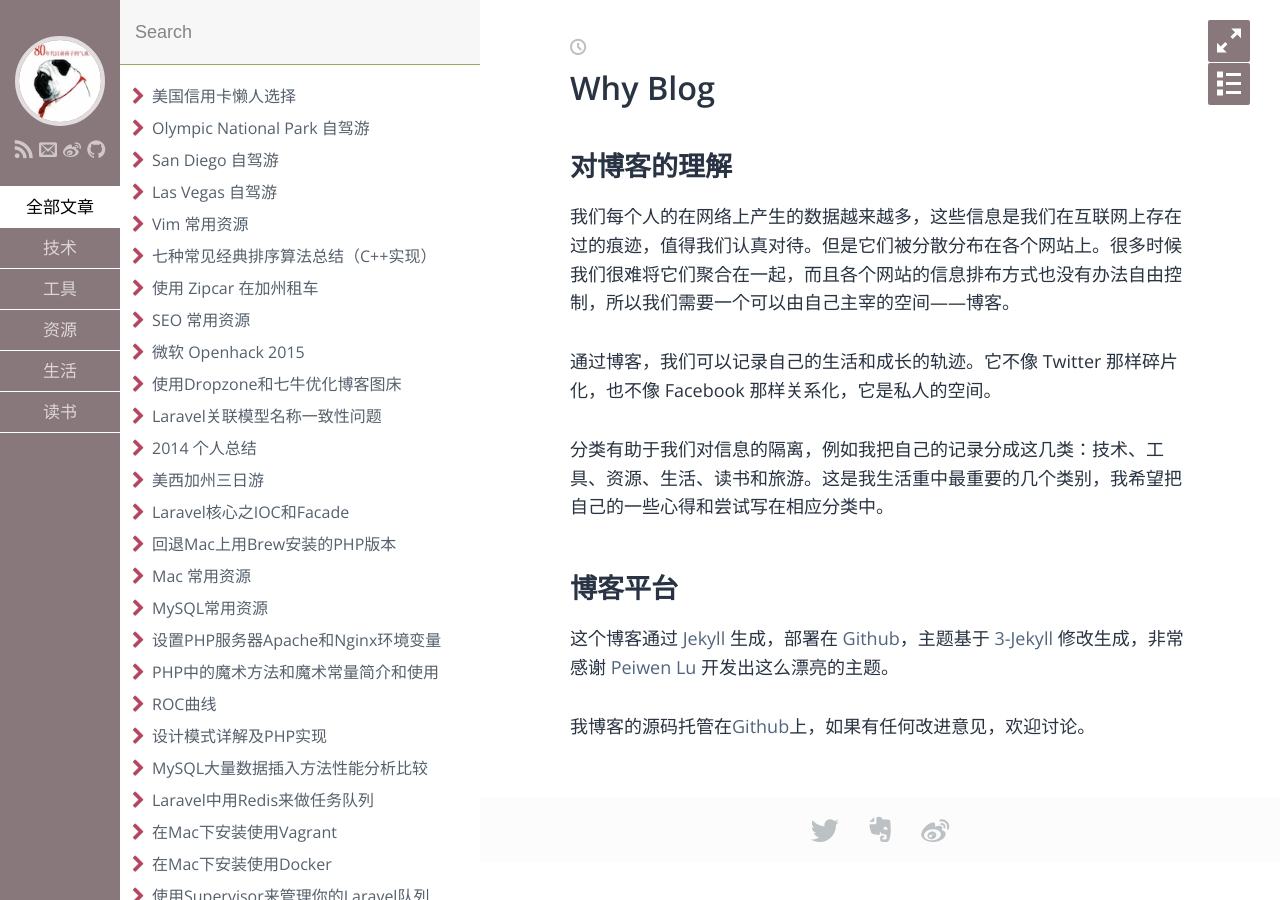
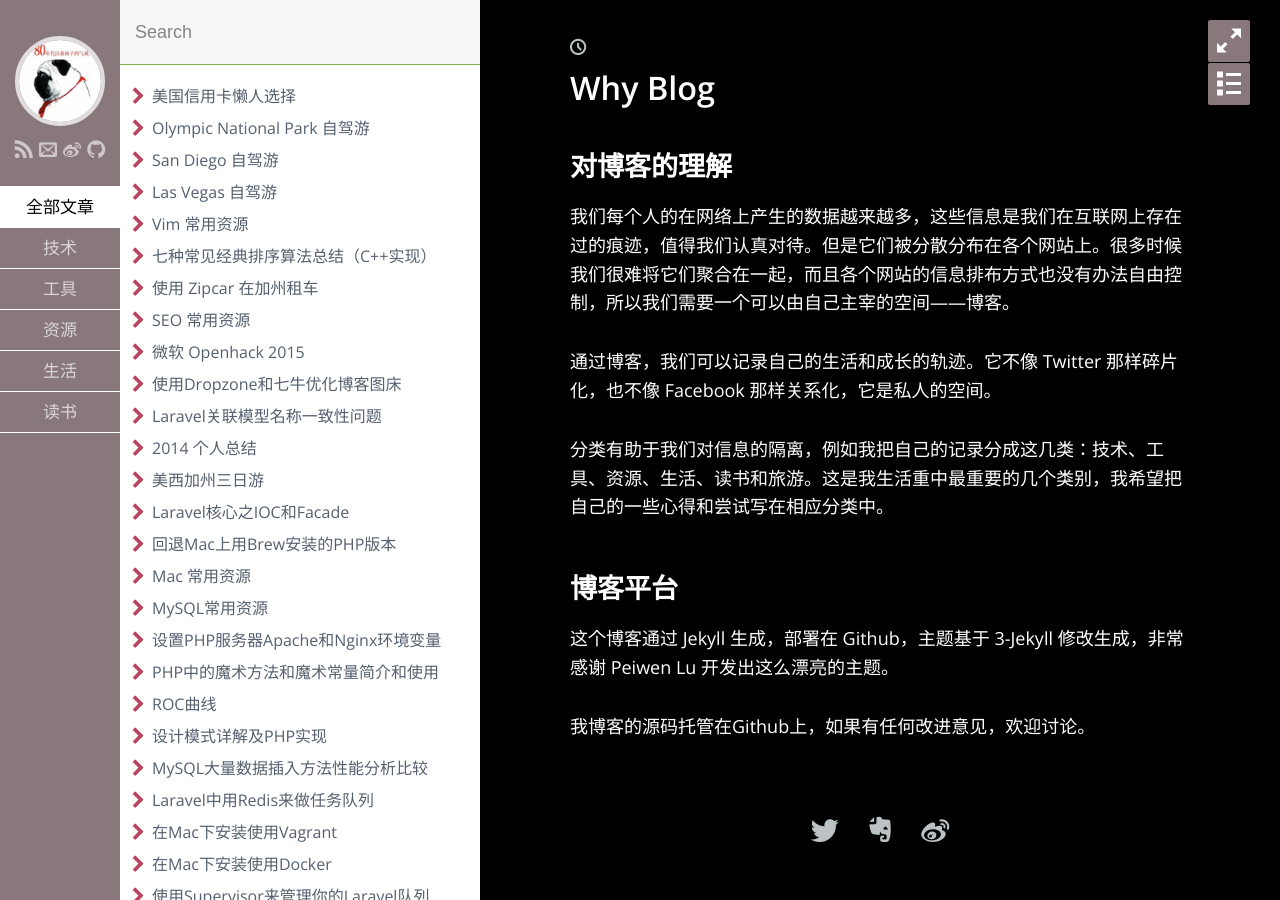
Before and after one commit to MarKent/MarKent.github.io, a Jekyll site: the page built from index.md, in a window 1280 px wide. Built offline with Jekyll 4.4.1, drawn with Linux system fonts in a browser that asks for light colours; some web fonts are replaced.

Commit message:
Update main.sass

```diff
--- a/css/main.sass
+++ b/css/main.sass
@@ -75,12 +75,12 @@ $post-width-at-1-column: 720px
 
 $post-meta-color: #BCC1C4
 
-$post-title-color: #283444
-$post-text-color: #283444
+$post-title-color: #FFFFFF
+$post-text-color: #FFFFFF
 $post-link-color: lighten($post-text-color, 20%)
 $post-link-hover-color: $gradient-end
 
-$post-bg: #FFFFFF
+$post-bg: #000000
 
 $post-img-border-color: darken($post-bg, 4%)
 $post-img-border-width: 4px
```
